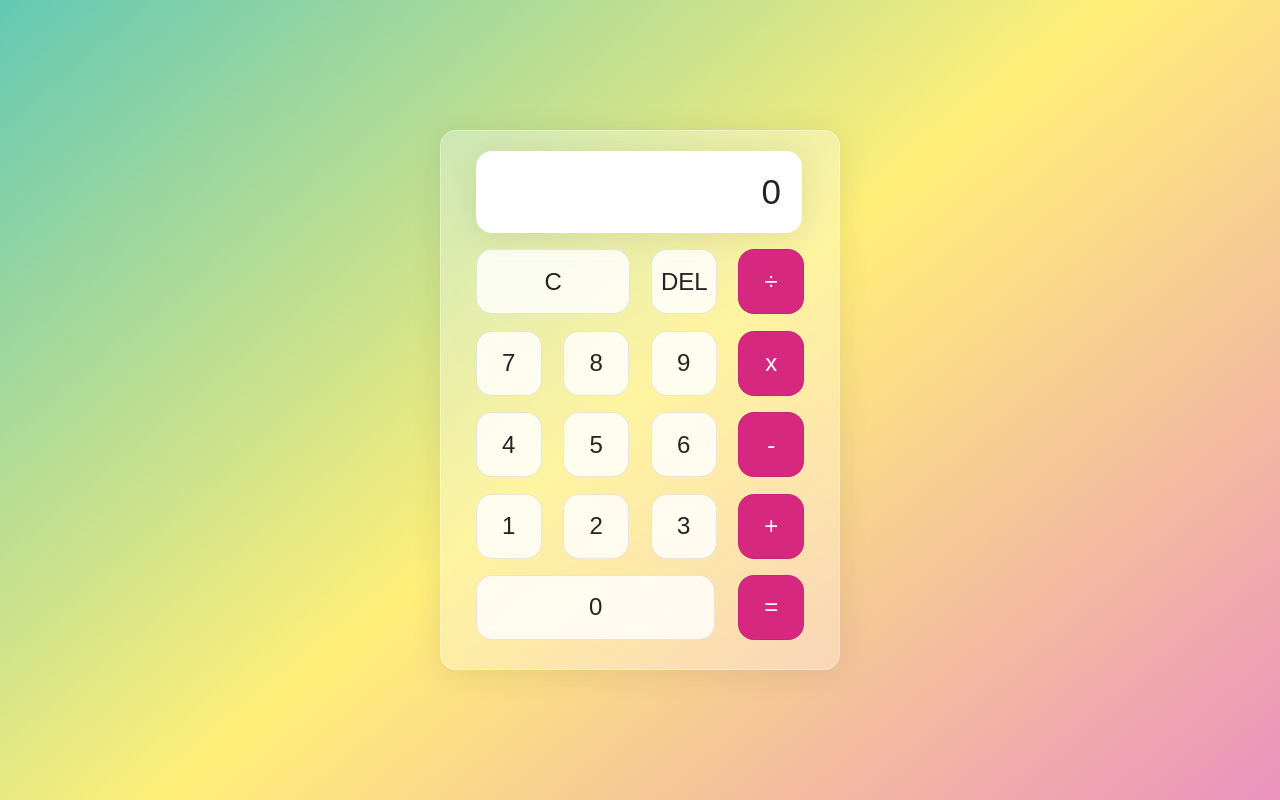
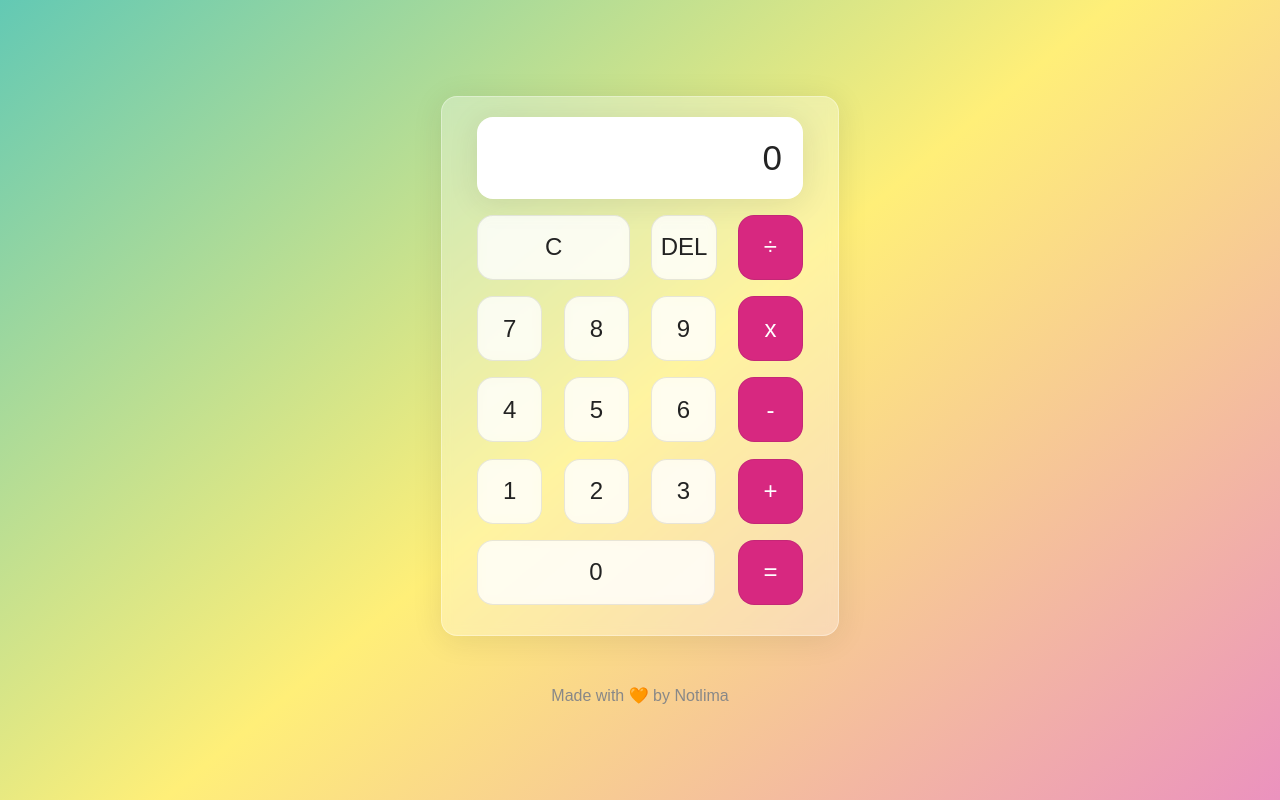
Before and after one commit to Notlima/Calculator, a plain HTML site: page index.html in a window 1280 px wide. Drawn offline with Linux system fonts and the light colour scheme.

Commit message:
add footer, edited README

```diff
--- a/index.html
+++ b/index.html
@@ -47,6 +47,8 @@
     </section>
   </div>
 
+  <footer>Made with 🧡 by <a href="https://github.com/Notlima" target="_blank">Notlima</a></footer>
+
 
 
 
--- a/style.css
+++ b/style.css
@@ -16,6 +16,7 @@ body {
   align-items: center;
   background: linear-gradient(320deg, #eb92be, #ffef78, #63c9b4);
   display: flex;
+  flex-direction: column;
   font-family: 'Dosis', sans-serif;
   justify-content: center;
 }
@@ -99,3 +100,10 @@ body {
 .triple{
   flex-basis: 73%;
 }
+
+footer, a{
+  color: #888;
+  text-decoration: none;
+  margin-top:50px;
+
+}
```
Also changed, not shown: 1 other file.
